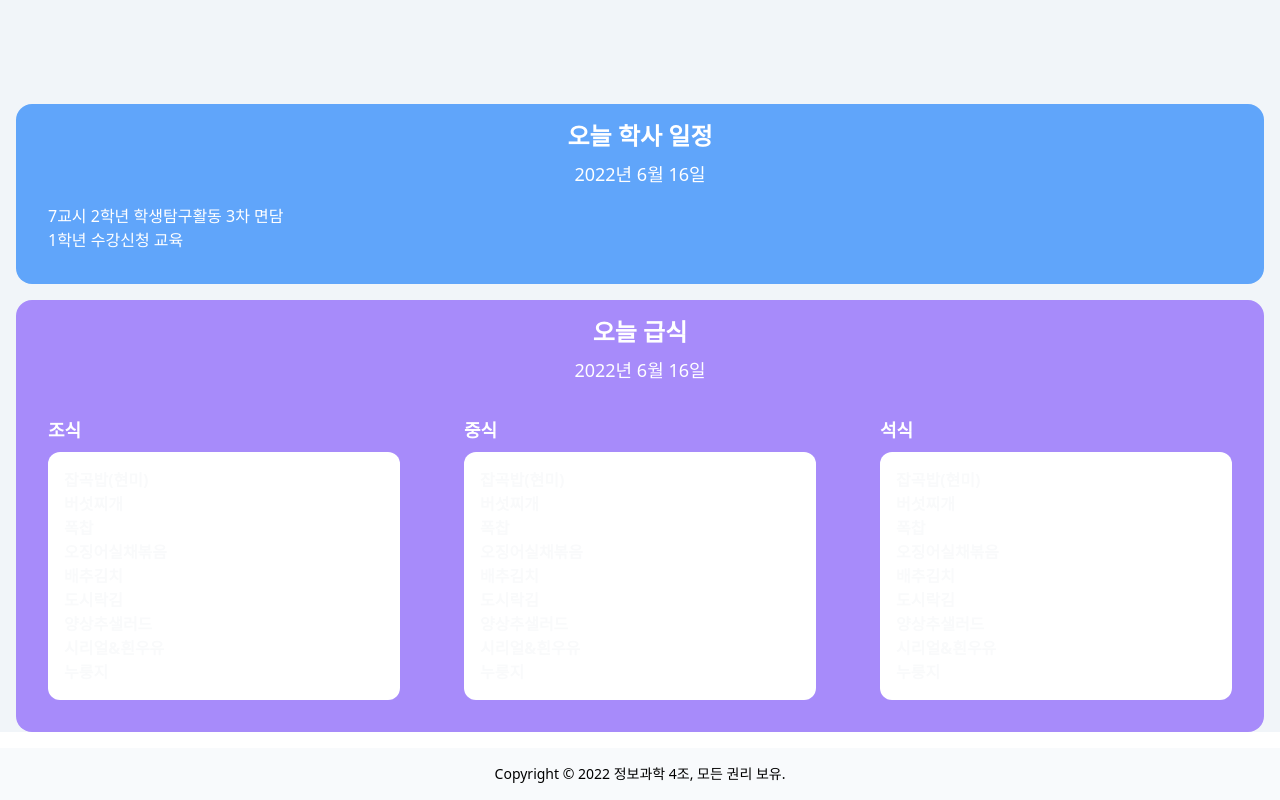
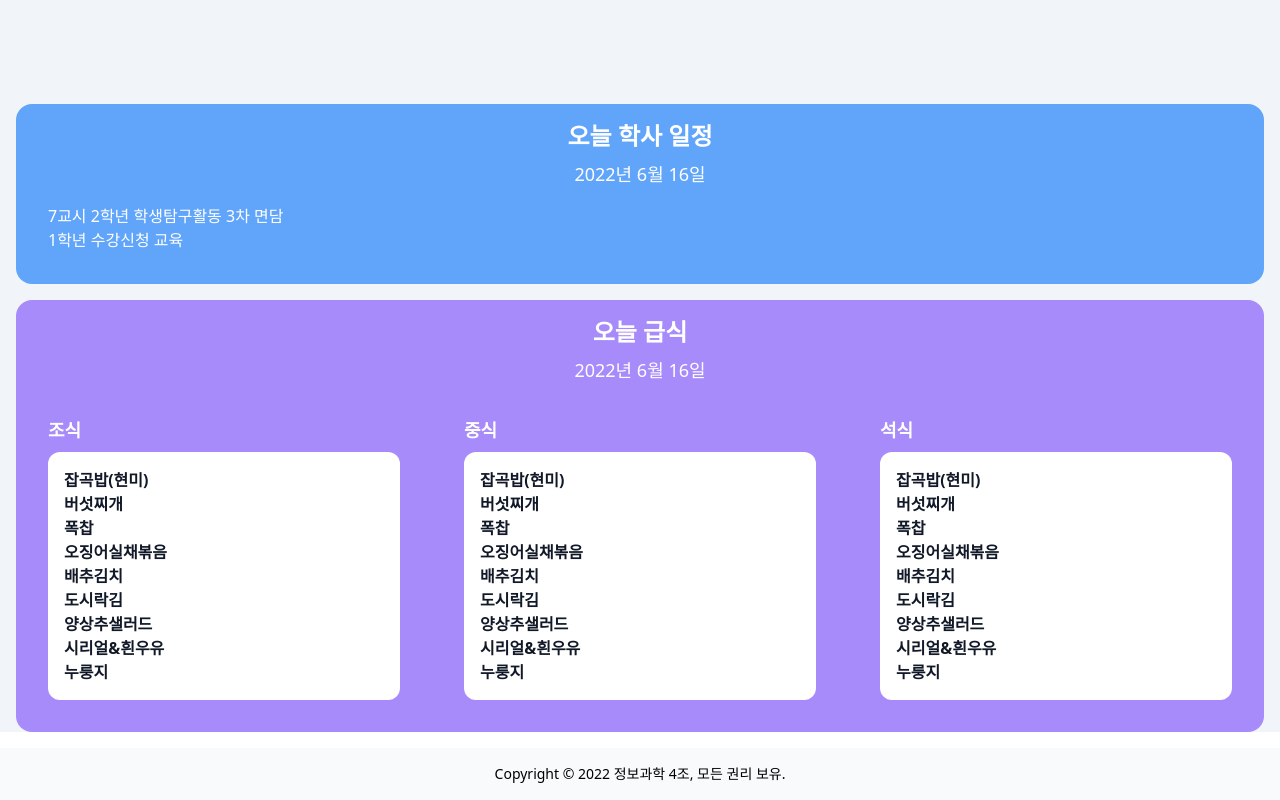
Before and after one commit to jhyunwoo/cnsanet-v2, a Next.js app: page / in a window 1280 px wide. Shown: the part 712-1512 px from the top of the page. Built offline with nearby package versions, Linux system fonts and the light colour scheme.

Commit message:
edit some un dark mode settings

```diff
--- a/pages/index.js
+++ b/pages/index.js
@@ -144,7 +144,7 @@ export default function Home() {
         <div className="flex flex-wrap">
           <div className="m-4 rounded-xl flex-auto text-white p-4">
             <span className="font-bold text-lg">조식</span>
-            <ol className="mt-2 font-bold bg-white dark:bg-gray-900 text-gray-50 rounded-xl p-4">
+            <ol className="mt-2 font-bold bg-white dark:bg-gray-900 text-gray-900 dark:text-gray-50 rounded-xl p-4">
               <li>잡곡밥(현미)</li>
               <li>버섯찌개</li>
               <li>폭찹</li>
@@ -158,7 +158,7 @@ export default function Home() {
           </div>
           <div className="m-4 rounded-xl flex-auto text-white p-4">
             <span className="font-bold text-lg">중식</span>
-            <ol className="mt-2 font-bold bg-white dark:bg-gray-900 text-gray-50 rounded-xl p-4">
+            <ol className="mt-2 font-bold bg-white dark:bg-gray-900 text-gray-900 dark:text-gray-50 rounded-xl p-4">
               <li>잡곡밥(현미)</li>
               <li>버섯찌개</li>
               <li>폭찹</li>
@@ -172,7 +172,7 @@ export default function Home() {
           </div>
           <div className="m-4 rounded-xl flex-auto text0white p-4">
             <span className="font-bold text-lg">석식</span>
-            <ol className="mt-2 font-bold  bg-white dark:bg-gray-900 text-gray-50 rounded-xl p-4">
+            <ol className="mt-2 font-bold  bg-white dark:bg-gray-900 text-gray-900 dark:text-gray-50 rounded-xl p-4">
               <li>잡곡밥(현미)</li>
               <li>버섯찌개</li>
               <li>폭찹</li>
```
